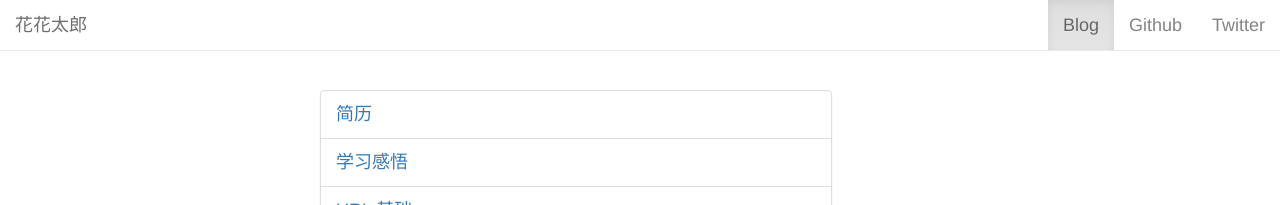
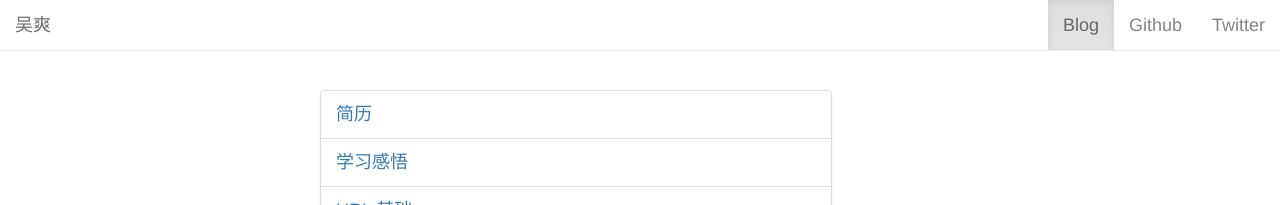
Before and after one commit to 0x00pp/0x00pp.github.io, a Jekyll site: the page built from index.html, in a window 1280 px wide. Shown: the top 205 px of the page. Built offline with Jekyll 4.4.1, drawn with Linux system fonts in a browser that asks for light colours; nearby versions of some CDN libraries.

Commit message:
修改了title，从花花太郎变成了无尚

```diff
--- a/_layouts/home.html
+++ b/_layouts/home.html
@@ -16,7 +16,7 @@
 <span class="icon-only"></span>
 <span class="icon-only"></span>
 </button>
-<a class="navbar-brand" href="#">花花太郎</a>
+<a class="navbar-brand" href="#">吴爽</a>
 </div>
 
 <div class="collapse navbar-collapse" id="bs-example-navbar-collapse-1">
```
